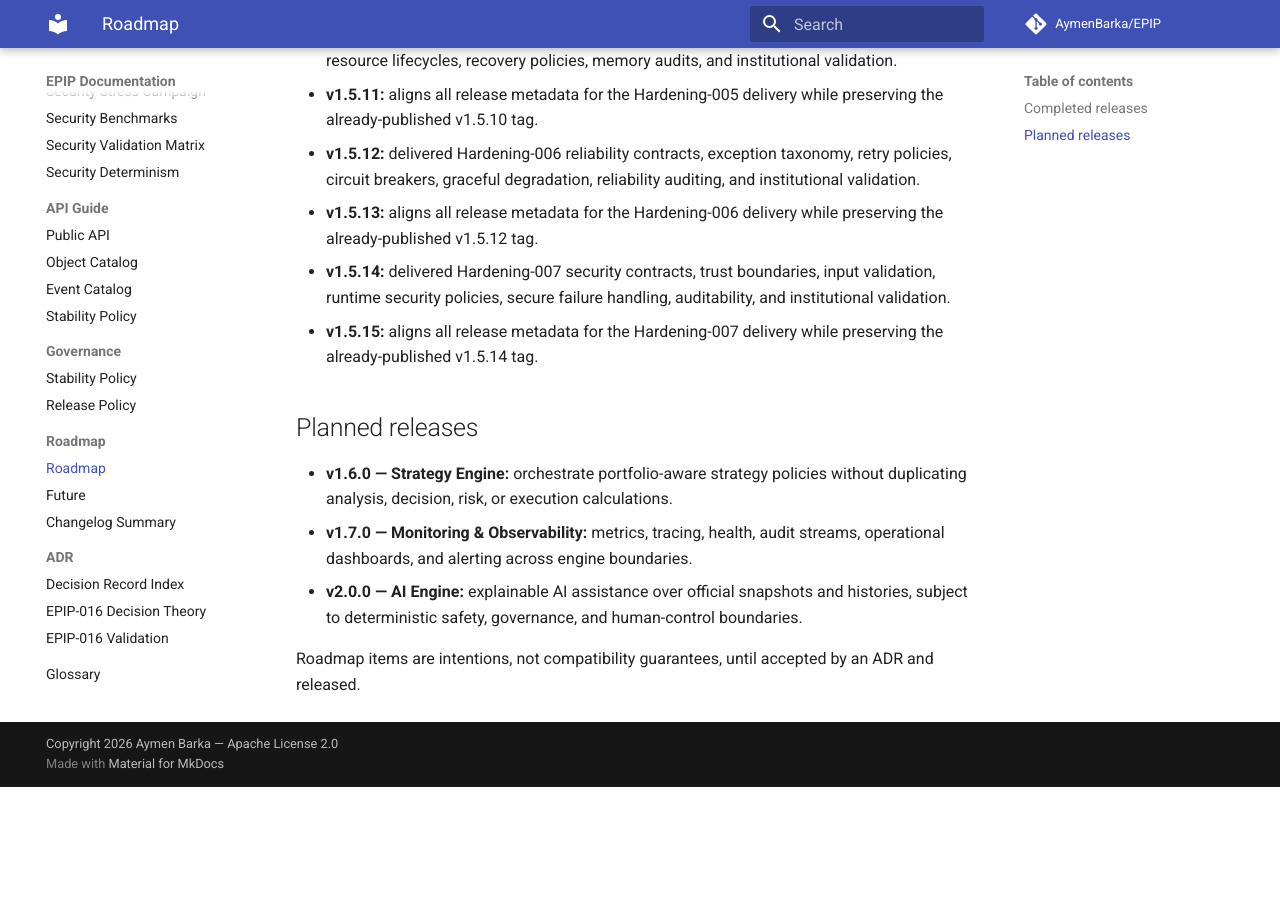
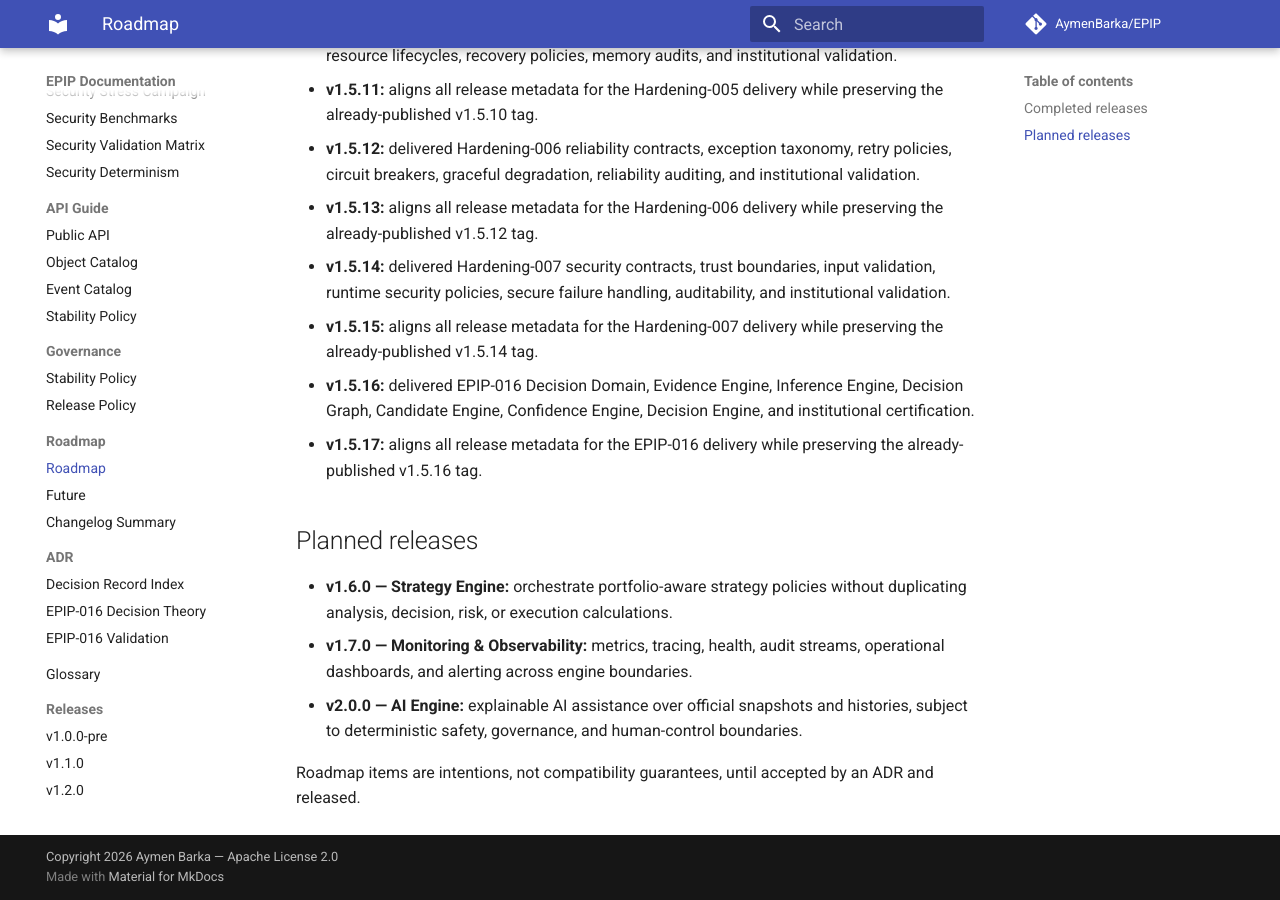
Before and after one commit to AymenBarka/EPIP, an MkDocs documentation site: the page built from docs/project/ROADMAP.md, in a window 1280 px wide and 900 px high, scrolled down 1210 px. Built offline with MkDocs 1.6.1 and Material for MkDocs 9.7.7, drawn with Linux system fonts in a browser that asks for light colours; comment, search, counter and statistics services are not loaded; before the commit the page ends 1997 px from its top, so only the background shows below that.

Commit message:
fix(release): align EPIP-016 release metadata

```diff
--- a/docs/project/ROADMAP.md
+++ b/docs/project/ROADMAP.md
@@ -24,6 +24,8 @@
     v1.5.13 : Hardening-006 release metadata correction
     v1.5.14 : Hardening-007 Security and Defensive Programming
     v1.5.15 : Hardening-007 release metadata correction
+    v1.5.16 : EPIP-016 Decision Theory Framework
+    v1.5.17 : EPIP-016 release metadata correction
     v1.6.0 : Strategy Engine
     v1.7.0 : Monitoring and Observability
     v2.0.0 : AI Engine
@@ -72,6 +74,10 @@
   runtime security policies, secure failure handling, auditability, and institutional validation.
 - **v1.5.15:** aligns all release metadata for the Hardening-007 delivery while preserving the
   already-published v1.5.14 tag.
+- **v1.5.16:** delivered EPIP-016 Decision Domain, Evidence Engine, Inference Engine, Decision
+  Graph, Candidate Engine, Confidence Engine, Decision Engine, and institutional certification.
+- **v1.5.17:** aligns all release metadata for the EPIP-016 delivery while preserving the
+  already-published v1.5.16 tag.
 
 ## Planned releases
 
--- a/pyproject.toml
+++ b/pyproject.toml
@@ -4,7 +4,7 @@
 
 [project]
 name = "epip"
-version = "1.5.15"
+version = "1.5.17"
 description = "Elliott Pattern Intelligence Platform"
 readme = "README.md"
 requires-python = ">=3.13"
```
Also changed, not shown: CHANGELOG.md (+42 -0 lines), docs/project/releases/v1.5.17.md (added, +22 -0 lines).
